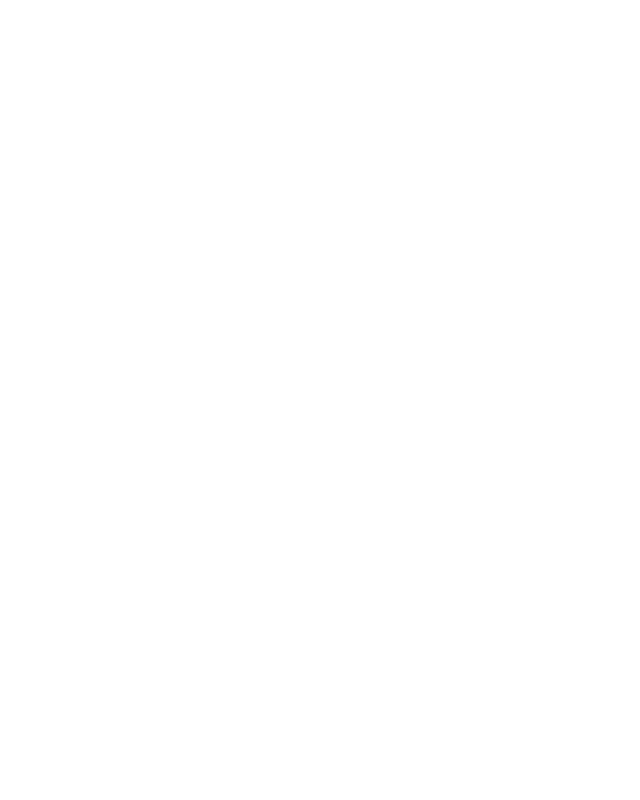
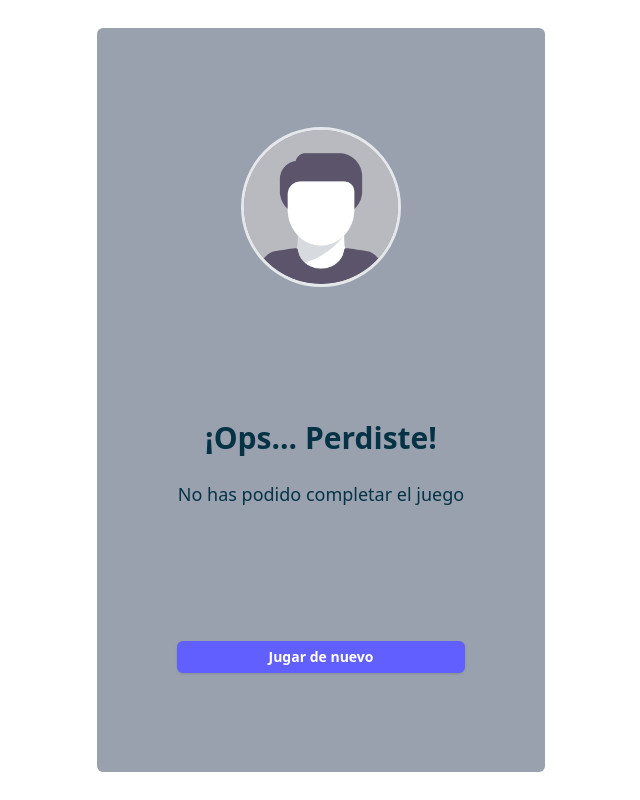
Before and after one commit to AlejoGomezQ/Hybrid_App, a React (Vite) app: page /lose-game in a window 1280 px wide. Before the commit this address had no page. Shown: the whole page, without its empty margins (319-959 px from the left). Built offline with nearby package versions, Linux system fonts and the light colour scheme.

Commit message:
feat: New view popUp + Router

```diff
--- a/src/App.jsx
+++ b/src/App.jsx
@@ -4,6 +4,8 @@
 import LoginPage from "./pages/Login";
 import GameModesPage from "./pages/GameModes";
 import GamePage from "./pages/Game";
+import NewGamePage from "./pages/PopUp/NewGame";
+import WinPage from "./pages/PopUp/Win";
 
 function App() {
   return (
@@ -12,6 +14,9 @@
         <Route path="/" element={<LoginPage />} />
         <Route path="/game-modes" element={<GameModesPage />} />
         <Route path="/game/:name" element={<GamePage />} />
+        <Route path="/lose-game" element={<NewGamePage />} />
+        <Route path="/win-game" element={<WinPage />} />
+
       </Routes>
     </Router>
   )
--- /dev/null
+++ b/src/pages/PopUp/NewGame.jsx
@@ -0,0 +1,36 @@
+import React, { useState, useEffect } from "react";
+import Button from "@/components/shared/Button";
+import Avatar from "@/components/shared/Avatar";
+import { useNavigate } from "react-router-dom";
+
+const NewGamePage = () => {
+    const [nickname, setNickname] = useState("");
+    const navigate = useNavigate();
+
+    useEffect(() => {
+        const storedNickname = localStorage.getItem("nickname");
+        if (storedNickname) {
+            setNickname(storedNickname);
+        }
+    }, []);
+
+    return (
+        <div className="py-7 px-7 h-screen">
+            <div className="bg-gray-400 h-full rounded-md max-w-md mx-auto px-4 py-10 flex flex-col items-center justify-around space-y-4">
+                <div className="text-center space-y-4">
+                    <Avatar />
+                    {nickname && <p className="text-white text-3xl font-semibold">{nickname}</p>}
+                </div>
+                <div className="space-y-6 justify-items-center">
+                <h1 className="text-cyan-950 text-3xl font-semibold">¡Ops... Perdiste!</h1>
+                <p className="text-cyan-950 text-lg text-center">No has podido completar el juego</p>
+                </div>
+                <form onSubmit={(e) => { e.preventDefault(); navigate("/game-modes"); }} className="flex flex-col space-y-5">
+                    <Button type="submit">Jugar de nuevo</Button>
+                </form>
+            </div>
+        </div>
+    );
+};
+
+export default NewGamePage;
--- /dev/null
+++ b/src/pages/PopUp/Win.jsx
@@ -0,0 +1,36 @@
+import React, { useState, useEffect } from "react";
+import Button from "@/components/shared/Button";
+import Avatar from "@/components/shared/Avatar";
+import { useNavigate } from "react-router-dom";
+
+const WinPage = () => {
+    const [nickname, setNickname] = useState("");
+    const navigate = useNavigate();
+
+    useEffect(() => {
+        const storedNickname = localStorage.getItem("nickname");
+        if (storedNickname) {
+            setNickname(storedNickname);
+        }
+    }, []);
+
+    return (
+        <div className="py-7 px-7 h-screen">
+            <div className="bg-gray-400 h-full rounded-md max-w-md mx-auto px-4 py-10 flex flex-col items-center justify-around space-y-4">
+                <div className="text-center space-y-4">
+                    <Avatar />
+                    {nickname && <p className="text-white text-3xl font-semibold">{nickname}</p>}
+                </div>
+                <div className="space-y-6 justify-items-center">
+                <h1 className="text-cyan-950 text-3xl font-semibold">¡Wow... Ganaste!</h1>
+                <p className="text-cyan-950 text-lg text-center">Felicitaciones, has podido completar el juego</p>
+                </div>
+                <form onSubmit={(e) => { e.preventDefault(); navigate("/game-modes"); }} className="flex flex-col space-y-5">
+                    <Button type="submit">Jugar de nuevo</Button>
+                </form>
+            </div>
+        </div>
+    );
+};
+
+export default WinPage;
```
Also changed, not shown: src/pages/PopUp/Comodin.jsx (added).
